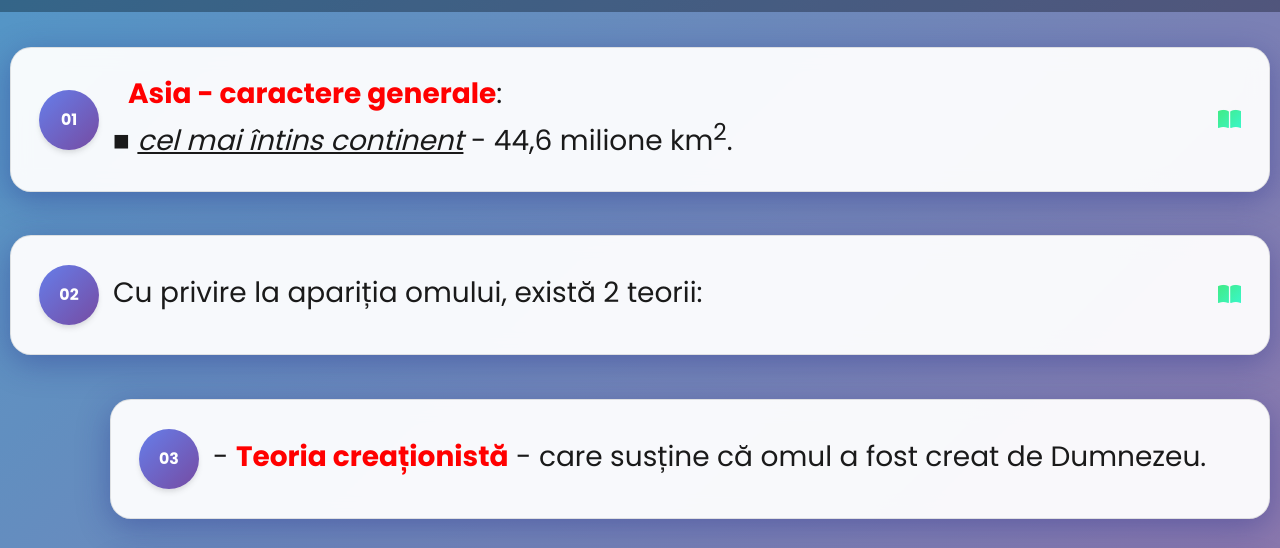
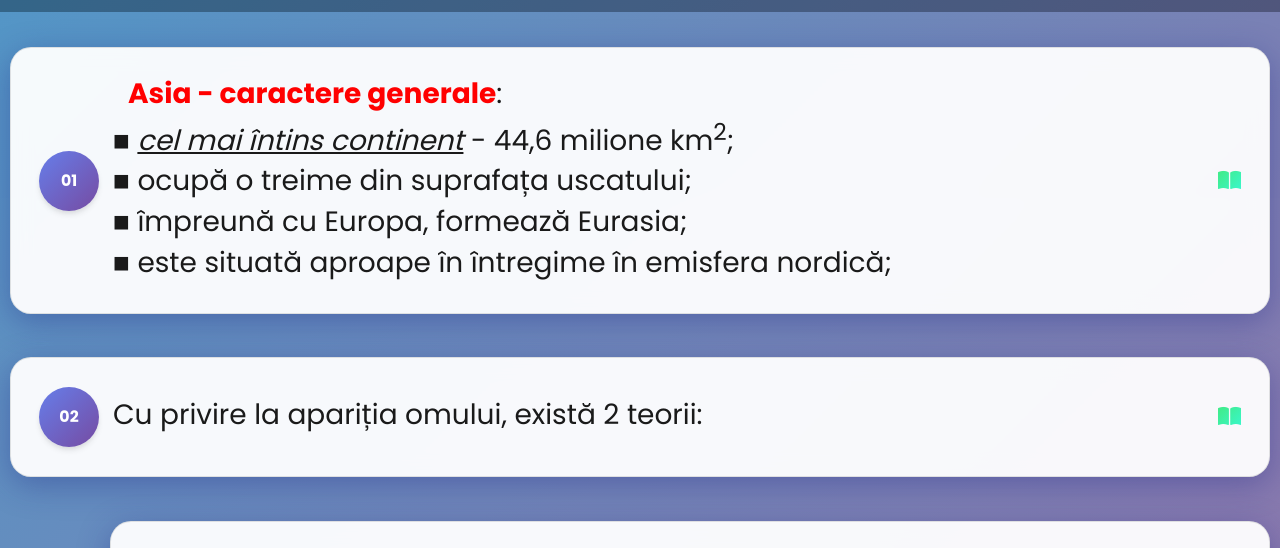
Before and after one commit to Ekry17/Istoria, a plain HTML site: page G_7_2_Asia_poziție_geografică.html in a window 1280 px wide. Shown: the part 185-733 px from the top of the page. Drawn offline with Linux system fonts and the light colour scheme.

Commit message:
Update G_7_2_Asia_poziție_geografică.html

```diff
--- a/G_7_2_Asia_poziție_geografică.html
+++ b/G_7_2_Asia_poziție_geografică.html
@@ -1100,7 +1100,10 @@ strong {
                                 <div class="lesson-number neutral-bg">01</div>
                                 <div class="lesson-content">
                                     <h2>&nbsp;&nbsp;<strong>Asia - caractere generale</strong>:</h2>
-                                    <h2>&#9632; <i><u>cel mai întins continent</u></i> - 44,6 milione km<sup>2</sup>.</h2>
+                                    <h2>&#9632; <i><u>cel mai întins continent</u></i> - 44,6 milione km<sup>2</sup>;</h2>
+                                    <h2>&#9632; ocupă o treime din suprafața uscatului;</h2>
+                                    <h2>&#9632; împreună cu Europa, formează Eurasia;</h2>
+                                    <h2>&#9632; este situată aproape în întregime în emisfera nordică;</h2>
                                 </div>
                                 <div class="lesson-icon">
                                     <i class="fas fa-book-open"></i>
```
